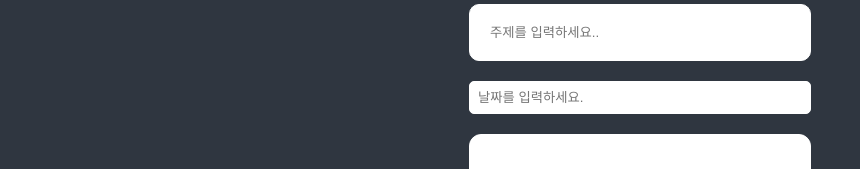
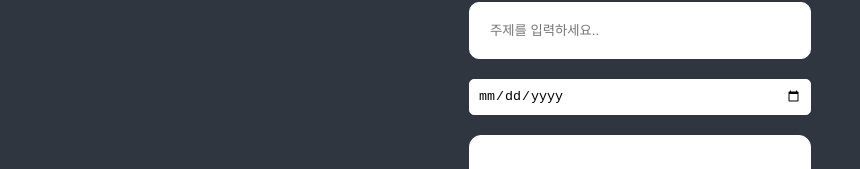
Before and after one commit to Tbug-debug/MyDiary_Redux_Thunk, a React (Create React App) app: page /WriteTodo in a window 1280 px wide. Shown: the part 252-421 px from the top of the page, without its empty margins (0-860 px from the left). Built offline with nearby package versions, Linux system fonts and the light colour scheme; no server answers; a web font is replaced by a local one.

Commit message:
Doscs: input type 수정

```diff
--- a/src/routes/WriteDiary.tsx
+++ b/src/routes/WriteDiary.tsx
@@ -65,6 +65,7 @@ function WriteTodo() {
             onChange={setDiary}
             value={date}
             name="date"
+            type="date"
             placeholder="날짜를 입력하세요."
           />
           <WriteDaiaryInputbody
```
